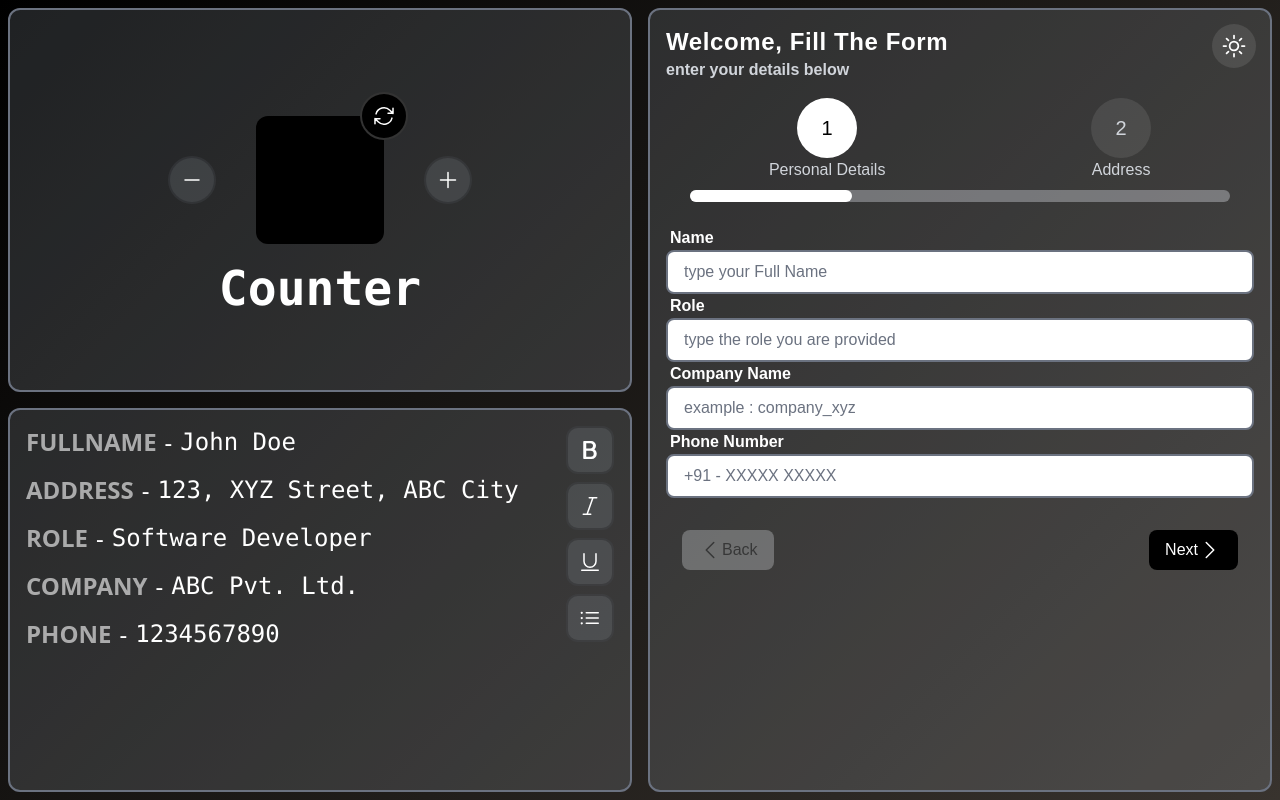
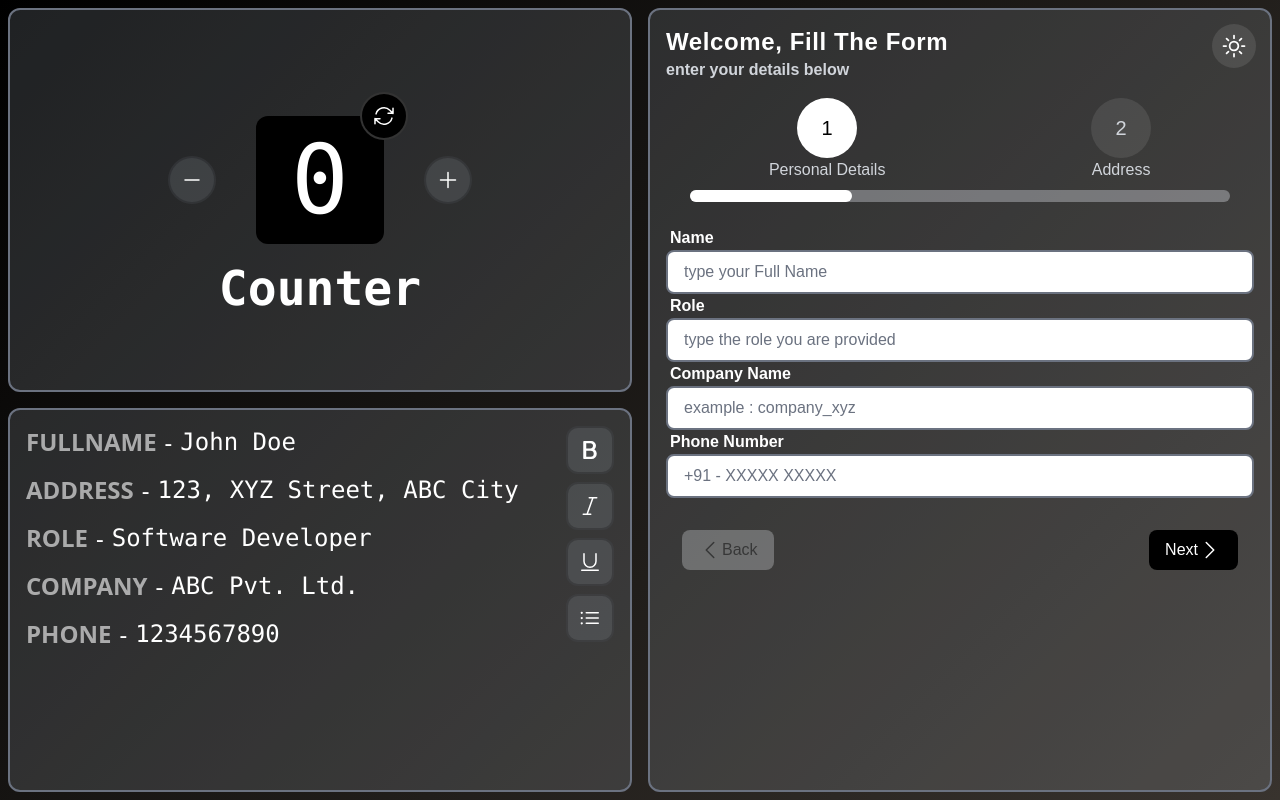
Before and after one commit to aditya0john/Counter_BezeirBackgorund, a Next.js app: page / in a window 1280 px wide. Built offline with nearby package versions, Linux system fonts and the light colour scheme.

Commit message:
second commit

```diff
--- a/components/BezeirBackground.tsx
+++ b/components/BezeirBackground.tsx
@@ -1,17 +1,16 @@
-import React, { useState, useEffect, ReactElement } from "react";
+import React, { useState, useEffect } from "react";
 
 // Custom easing function
 export const easeInOutCubic = (t: number) => {
   return t < 0.5 ? 4 * t * t * t : 1 - Math.pow(-2 * t + 2, 3) / 2;
 };
 
-const BezierBackground = ({ children }: { children: any }) => {
-  const [count, setCount] = useState(
-    JSON.parse(localStorage.getItem("count") || "0")
-  );
+const BezierBackground = ({ children }) => {
+  const [count, setCount] = useState(0);
 
   useEffect(() => {
     localStorage.setItem("count", JSON.stringify(count));
+    setCount(JSON.parse(localStorage.getItem("count")));
   }, [count]);
 
   // Easing function to get smooth transitions
--- a/components/Counter.tsx
+++ b/components/Counter.tsx
@@ -1,9 +1,9 @@
 import React, { useEffect, useState } from "react";
 
 function Counter({ toggle }: { toggle: boolean }) {
-  const [count, setCount] = useState(
-    0 || JSON.parse(localStorage?.getItem("count"))
-  );
+  const [count, setCount] = useState(() => {
+    return JSON.parse(localStorage?.getItem("count")) || 0;
+  });
 
   useEffect(() => {
     localStorage.setItem("count", JSON.stringify(count));
--- a/components/ProgressBarForm.tsx
+++ b/components/ProgressBarForm.tsx
@@ -173,7 +173,7 @@ function ProgressBarForm({ toggle }: { toggle: boolean }) {
     }
   };
 
-  const [theme, setTheme] = useState({
+  const theme = {
     ProgressColorLight: "bg-gray-200/[0.1]",
     ProgressColorDark: "bg-black",
     PrimaryColorLight: "bg-gray-100/[0.4]",
@@ -182,7 +182,7 @@ function ProgressBarForm({ toggle }: { toggle: boolean }) {
     BorderDark: "border-gray-500",
     textLight: "text-black",
     textDark: "text-white",
-  });
+  };
 
   return (
     <div
--- a/components/RichText.tsx
+++ b/components/RichText.tsx
@@ -19,7 +19,7 @@ function RichText({ toggle }: { toggle: boolean }) {
   });
 
   useEffect(() => {
-
+    setDetails(details);
   }, []);
 
   return (
```
